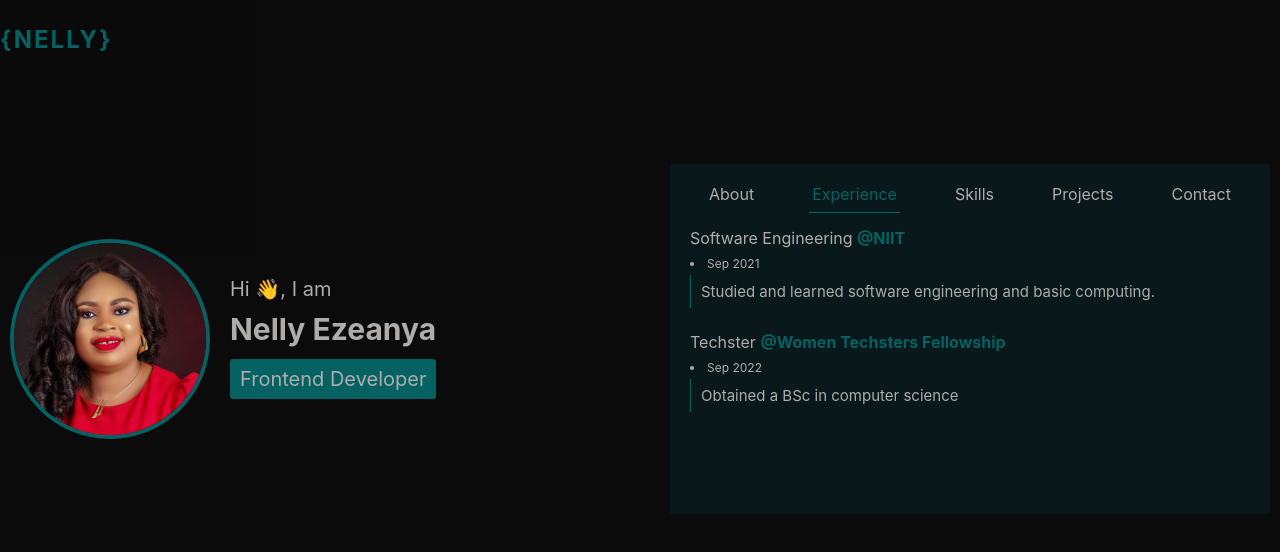
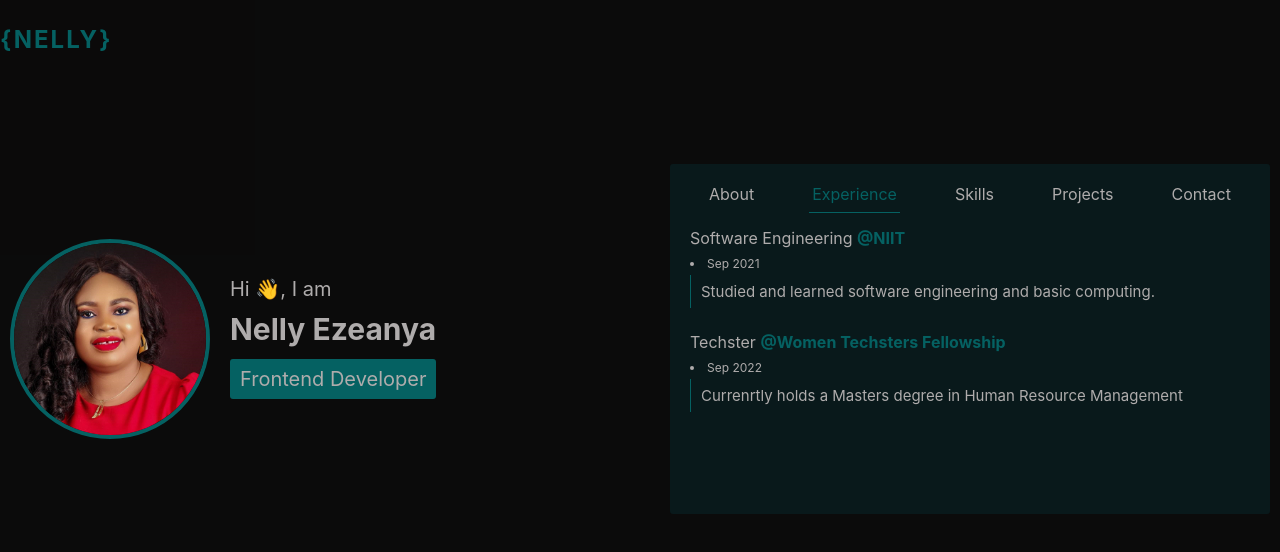
Before and after one commit to NellyEzeanya/portfolio, a React (Vite) app: page /experience in a window 1280 px wide. Shown: the top 552 px of the page. Built offline with nearby package versions, Linux system fonts and the light colour scheme.

Commit message:
Update Experience.tsx

```diff
--- a/src/pages/Experience/Experience.tsx
+++ b/src/pages/Experience/Experience.tsx
@@ -37,7 +37,7 @@ const Experience = () => {
           <li>Sep 2022</li>
         </ul>
         <div className="tasks">
-          <p>Obtained a BSc in computer science</p>
+          <p>Currenrtly holds a Masters degree in Human Resource Management</p>
         </div>
       </div>
     </main>
```
